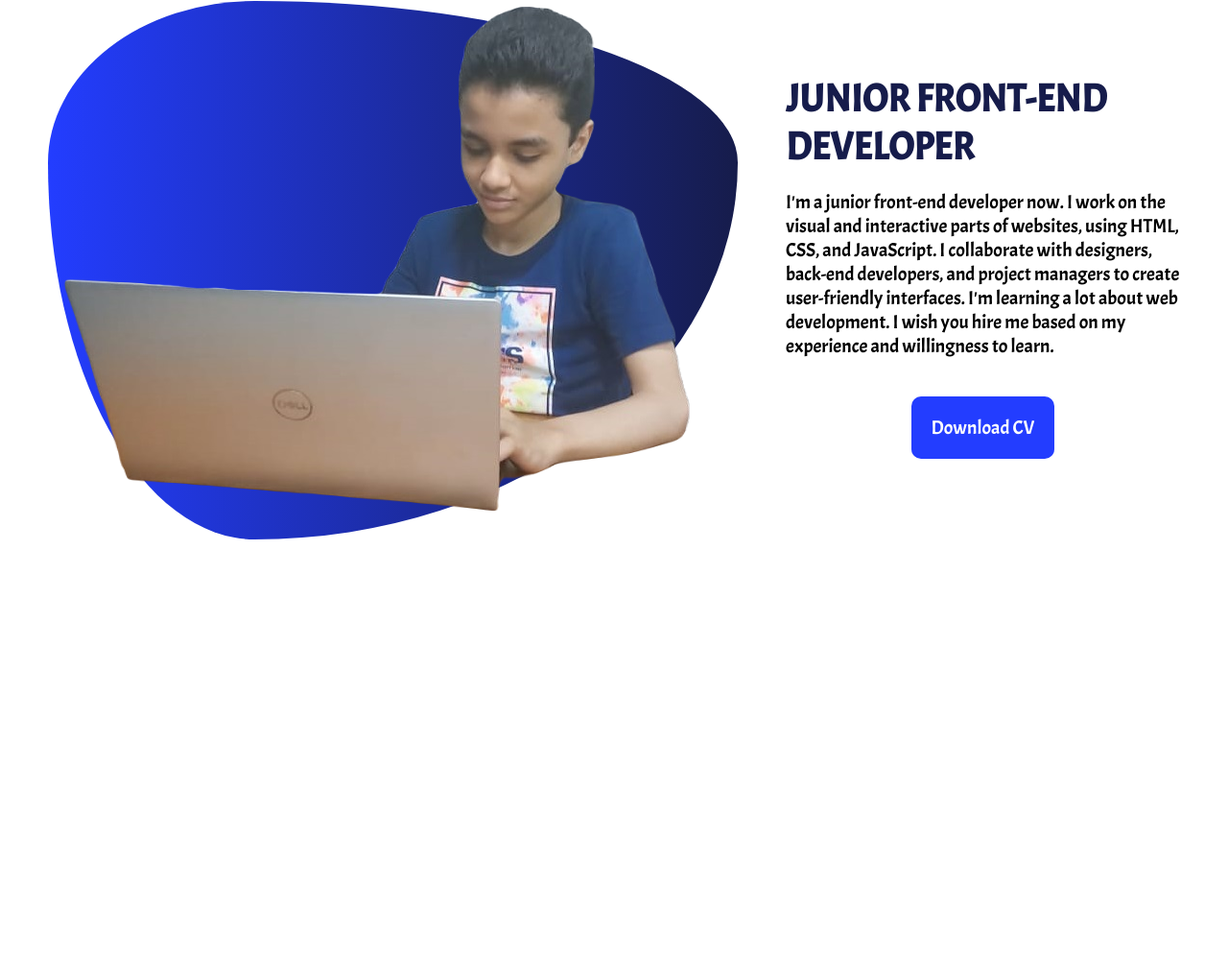
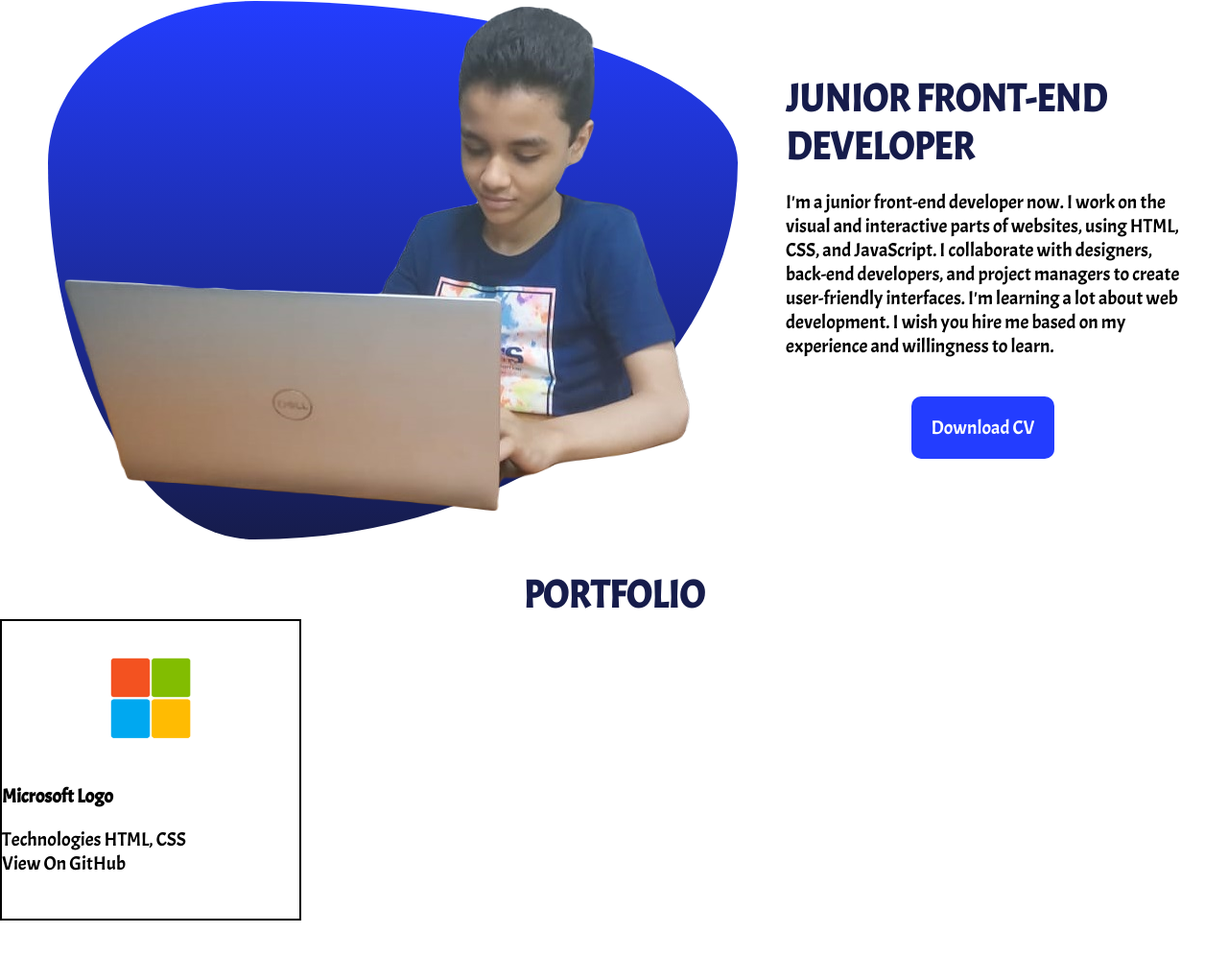
Before and after one commit to youssefali715/personal-portfolio, a plain HTML site: page index.html in a window 1280 px wide. Shown: the part 799-1796 px from the top of the page at 96% size. Before the commit the page ends 1361 px from the top, so only its background shows below. Drawn offline with Linux system fonts and the light colour scheme.

Commit message:
Begin in Portfolio

```diff
--- a/index.html
+++ b/index.html
@@ -61,7 +61,21 @@
                 interfaces.
                 I'm learning a lot about web development. I wish you hire me based
                 on my experience and willingness to learn.</p>
-            <a href="imgs/vida_removed.png" download="imgs/vida_removed.png">Download CV</a>
+            <a href="imgs/vida_removed.png" download="">Download CV</a>
+        </div>
+    </section>
+    <section class="portfolio">
+        <h2>Portfolio</h2>
+        <div class="container">
+            <div class="example">
+                <div class="image"><a href="">Preview</a></div>
+                <h3>Microsoft Logo</h3>
+                <div class="tech">
+                    <span>Technologies</span>
+                    <span>HTML, CSS</span>
+                </div>
+                <a href="">View On GitHub</a>
+            </div>
         </div>
     </section>
     <script src="https://kit.fontawesome.com/d21d099cad.js" crossorigin="anonymous"></script>
--- a/style.css
+++ b/style.css
@@ -91,7 +91,7 @@ header>nav>ul>li:hover{
 }
 .about > .image{
     border-radius: 30% 70% 70% 30% / 30% 30% 70% 70%;
-        background: linear-gradient(90deg, #233dff, #161c4b);
+        background: linear-gradient(180deg, #233dff, #161c4b);
 }
 .about > .text{
     margin-left: 50px;
@@ -110,8 +110,48 @@ header>nav>ul>li:hover{
         margin: 40px auto;
         display: block;
         width: fit-content;
-        transition: background-color .6s;
+        transition: all .6s;
 }
 .about>.text>a:hover{
     background-color: #161C4B;
 }
+
+/* New Section */
+.portfolio{margin-bottom: 150px;}
+.portfolio > h2{
+    font-size: 40px;
+    text-transform: uppercase;
+    margin-bottom: 0px;
+    color: #161C4B;
+    text-align: center;
+}
+.portfolio > .container{}
+.portfolio > .container > .example{
+    border: 2px solid black;
+    width: 310px;
+    height: 310px;
+}
+.portfolio > .container > .example >.image{
+    width: 310px;
+    height: 150px;
+    background-image: url("imgs/microsoft_logo.png");
+    background-size: cover;
+    display: flex;
+    align-items: center;
+    justify-content: center;
+    transition: all .8s;
+}
+.portfolio>.container>.example>.image > a{
+    background-color: #233DFF;
+    color: white;
+    padding: 10px 15px;
+    border-radius: 10px;
+    visibility: hidden;
+    opacity: 0;
+    transition: all .8s;
+    z-index: 2
+}
+.portfolio > .container > .example > .image:hover > a{
+    visibility: visible;
+    opacity: 1;
+}
```
Also changed, not shown: imgs/microsoft_logo.png (added).
